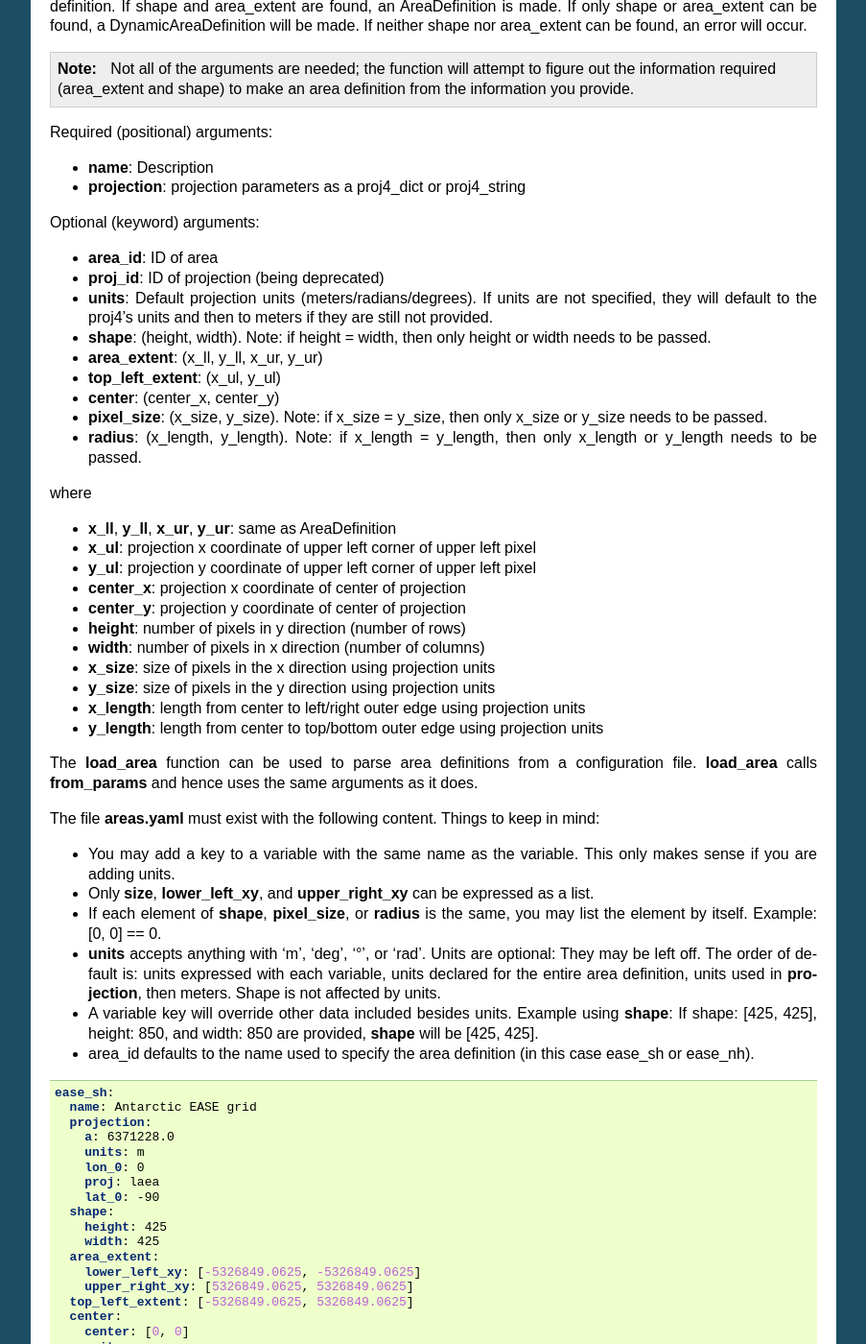
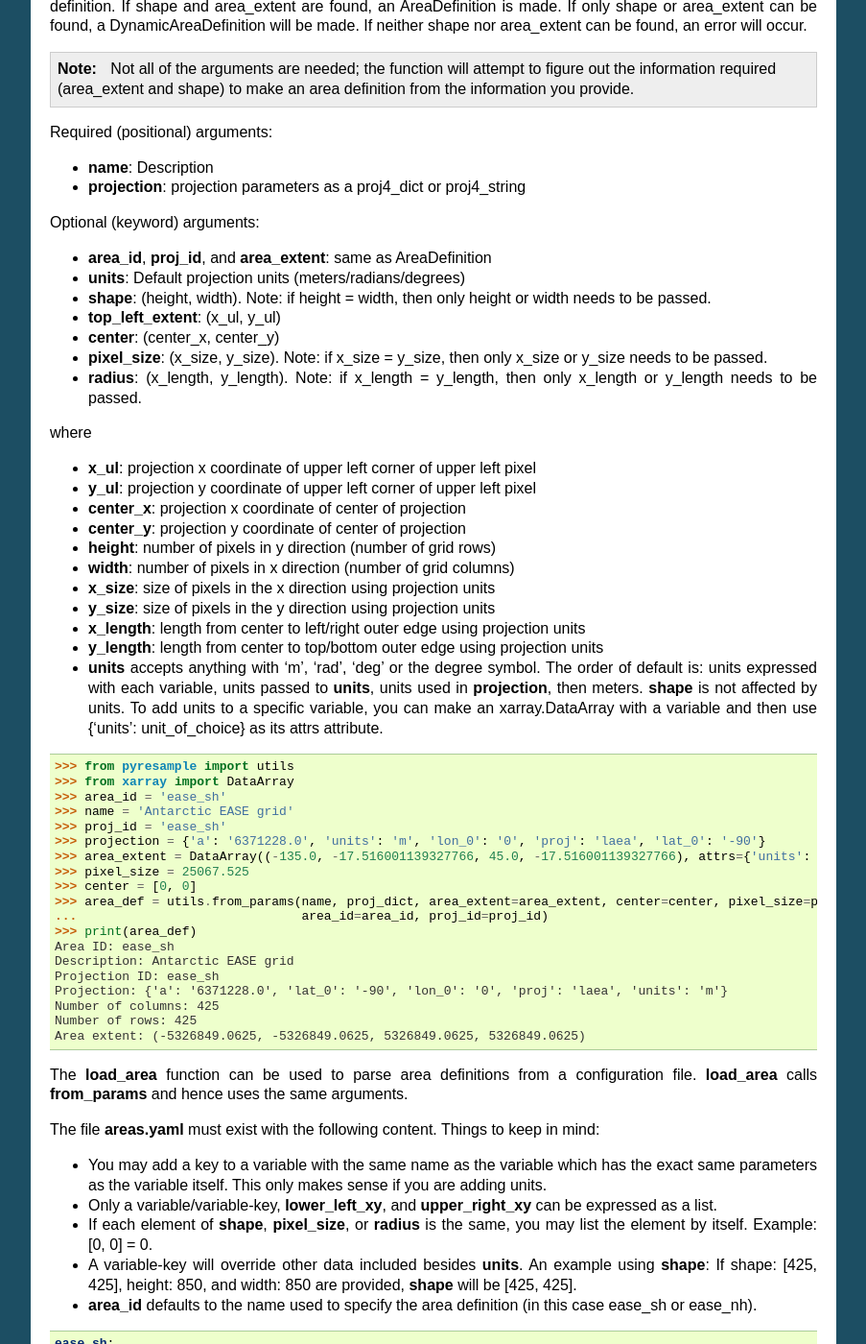
Before and after one commit to pytroll/pyresample, a Sphinx documentation site: the page built from docs/source/geo_def.rst, in a window 1280 px wide and 1400 px high, scrolled down 1597 px. Shown: the whole window at 96% size, without its empty margins (198-1101 px from the left). Built offline with Sphinx 7.4.7, drawn with Linux system fonts in a browser that asks for light colours.

Commit message:
continue updating the docs

```diff
--- a/docs/source/geo_def.rst
+++ b/docs/source/geo_def.rst
@@ -103,14 +103,12 @@ Required (positional) arguments:
 
 * **name**: Description
 * **projection**: projection parameters as a proj4_dict or proj4_string
+
 Optional (keyword) arguments:
 
-* **area_id**: ID of area
-* **proj_id**: ID of projection (being deprecated)
-* **units**: Default projection units (meters/radians/degrees). If units are not specified,
-  they will default to the proj4's units and then to meters if they are still not provided.
+* **area_id**, **proj_id**, and **area_extent**: same as AreaDefinition
+* **units**: Default projection units (meters/radians/degrees)
 * **shape**: (height, width). Note: if height = width, then only height or width needs to be passed.
-* **area_extent**: (x_ll, y_ll, x_ur, y_ur)
 * **top_left_extent**: (x_ul, y_ul)
 * **center**: (center_x, center_y)
 * **pixel_size**: (x_size, y_size). Note: if x_size = y_size, then only x_size or y_size needs to be passed.
@@ -118,35 +116,57 @@ Optional (keyword) arguments:
 
 where
 
-* **x_ll**, **y_ll**, **x_ur**, **y_ur**: same as AreaDefinition
 * **x_ul**: projection x coordinate of upper left corner of upper left pixel
 * **y_ul**: projection y coordinate of upper left corner of upper left pixel
 * **center_x**: projection x coordinate of center of projection
 * **center_y**: projection y coordinate of center of projection
-* **height**: number of pixels in y direction (number of rows)
-* **width**: number of pixels in x direction (number of columns)
+* **height**: number of pixels in y direction (number of grid rows)
+* **width**: number of pixels in x direction (number of grid columns)
 * **x_size**: size of pixels in the x direction using projection units
 * **y_size**: size of pixels in the y direction using projection units
 * **x_length**: length from center to left/right outer edge using projection units
 * **y_length**: length from center to top/bottom outer edge using projection units
+* **units** accepts anything with 'm', 'rad', 'deg' or the degree symbol. The order of default is: units expressed
+  with each variable, units passed to **units**, units used in **projection**, then meters. **shape** is not affected
+  by units. To add units to a specific variable, you can make an xarray.DataArray with a variable and then use
+  {'units': unit_of_choice} as its attrs attribute.
 
+.. doctest::
+
+ >>> from pyresample import utils
+ >>> from xarray import DataArray
+ >>> area_id = 'ease_sh'
+ >>> name = 'Antarctic EASE grid'
+ >>> proj_id = 'ease_sh'
+ >>> projection = {'a': '6371228.0', 'units': 'm', 'lon_0': '0', 'proj': 'laea', 'lat_0': '-90'}
+ >>> area_extent = DataArray((-135.0, -17.516001139327766, 45.0, -17.516001139327766), attrs={'units': 'degrees'})
+ >>> pixel_size = 25067.525
+ >>> center = [0, 0]
+ >>> area_def = utils.from_params(name, proj_dict, area_extent=area_extent, center=center, pixel_size=pixel_size,
+ ...                              area_id=area_id, proj_id=proj_id)
+ >>> print(area_def)
+ Area ID: ease_sh
+ Description: Antarctic EASE grid
+ Projection ID: ease_sh
+ Projection: {'a': '6371228.0', 'lat_0': '-90', 'lon_0': '0', 'proj': 'laea', 'units': 'm'}
+ Number of columns: 425
+ Number of rows: 425
+ Area extent: (-5326849.0625, -5326849.0625, 5326849.0625, 5326849.0625)
 
 The **load_area** function can be used to parse area definitions from a
-configuration file. **load_area** calls **from_params** and hence uses the same arguments as it does.
+configuration file. **load_area** calls **from_params** and hence uses the same arguments.
 
 The file **areas.yaml** must exist with the following content.
 Things to keep in mind:
 
-* You may add a key to a variable with the same name as the variable. This only makes sense if you are adding units.
-* Only **size**, **lower_left_xy**, and **upper_right_xy** can be expressed as a list.
+* You may add a key to a variable with the same name as the variable which has the exact same parameters
+  as the variable itself. This only makes sense if you are adding units.
+* Only a variable/variable-key, **lower_left_xy**, and **upper_right_xy** can be expressed as a list.
 * If each element of **shape**, **pixel_size**, or **radius** is the same, you may list the element by itself.
-  Example: [0, 0] == 0.
-* **units** accepts anything with 'm', 'deg', '°', or 'rad'. Units are optional: They may be left off. The order
-  of default is: units expressed with each variable, units declared for the entire area definition, units used in
-  **projection**, then meters. Shape is not affected by units.
-* A variable key will override other data included besides units. Example using **shape**: If shape: [425, 425],
+  Example: [0, 0] = 0.
+* A variable-key will override other data included besides **units**. An example using **shape**: If shape: [425, 425],
   height: 850, and width: 850 are provided, **shape** will be [425, 425].
-* area_id defaults to the name used to specify the area definition (in this case ease_sh or ease_nh).
+* **area_id** defaults to the name used to specify the area definition (in this case ease_sh or ease_nh).
 
 .. code-block:: yaml
 
@@ -185,9 +205,7 @@ Things to keep in mind:
      proj: laea
      lat_0: -90
    shape: 425
-   area_extent:
-     area_extent: [-5326849.0625, -5326849.0625, 5326849.0625, 5326849.0625]
-     units: m
+   area_extent: [-5326849.0625, -5326849.0625, 5326849.0625, 5326849.0625]
    top_left_extent:
      x_ul: -5326849.0625
      y_ul: 5326849.0625
```
